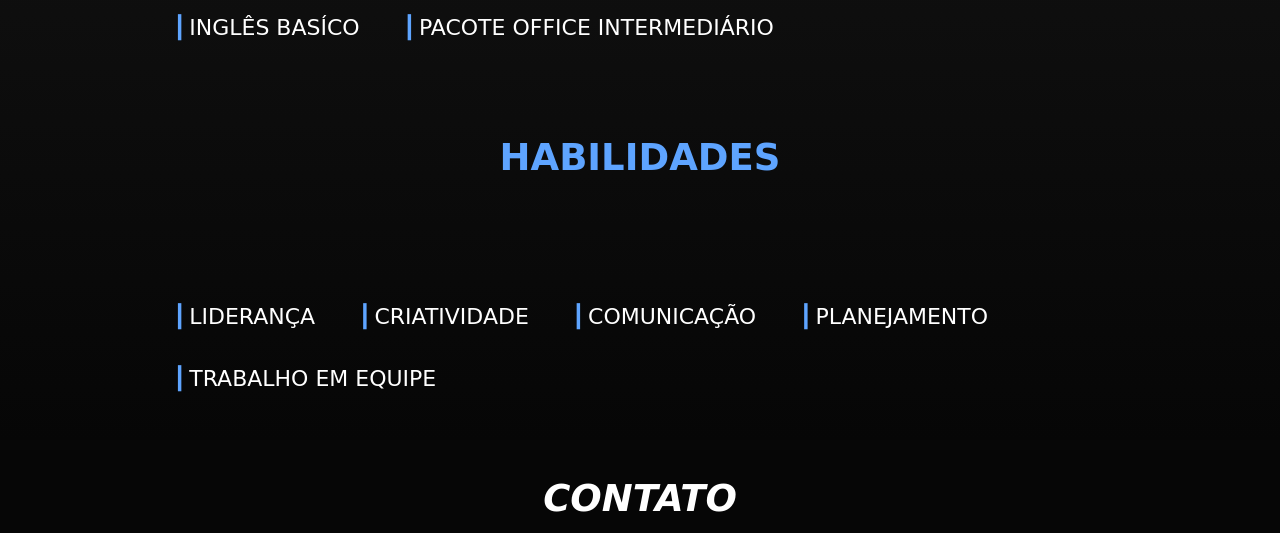
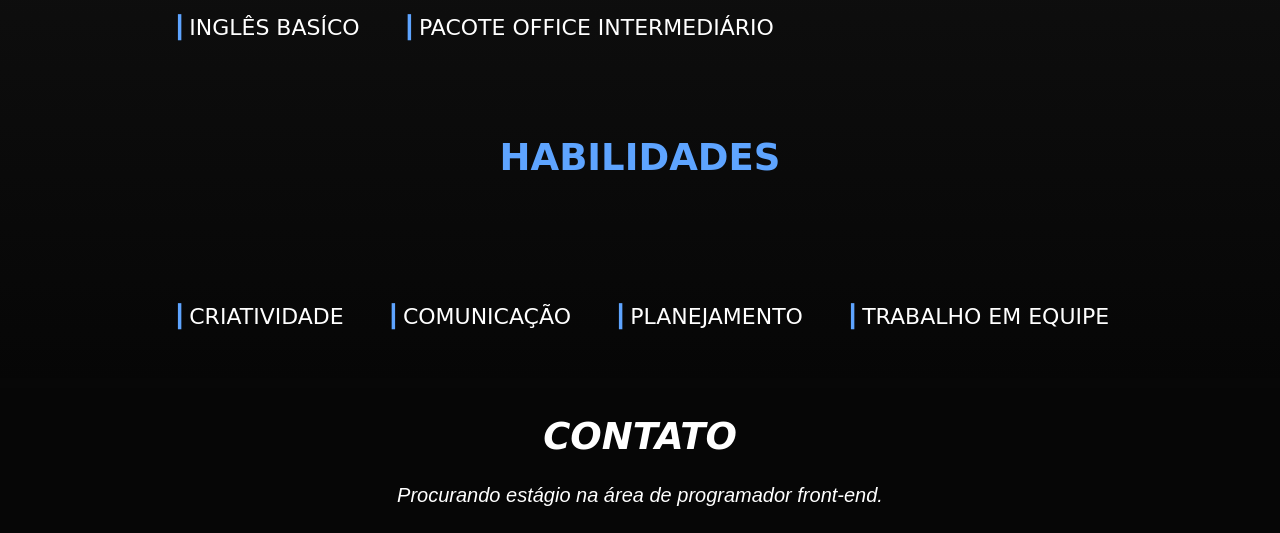
Before and after one commit to IgorAnthonyDeJesus/portfolio-igor-, a plain HTML site: page index.html in a window 1280 px wide. Shown: the part 2756-3289 px from the top of the page. Drawn offline with Linux system fonts and the light colour scheme; files whose address does not match are found by name; a web font is replaced by a local one.

Commit message:
Add files via upload

```diff
--- a/index.html
+++ b/index.html
@@ -91,7 +91,6 @@
     <section id="habilidades-id" class="content-2">
       <h2 class="titulo-principal">Habilidades</h2>
       <ul class="habilidades__lista">
-        <li class="habilidades__item">LIDERANÇA</li>
         <li class="habilidades__item">CRIATIVIDADE</li>
         <li class="habilidades__item">COMUNICAÇÃO</li>
         <li class="habilidades__item">PLANEJAMENTO</li>
```
